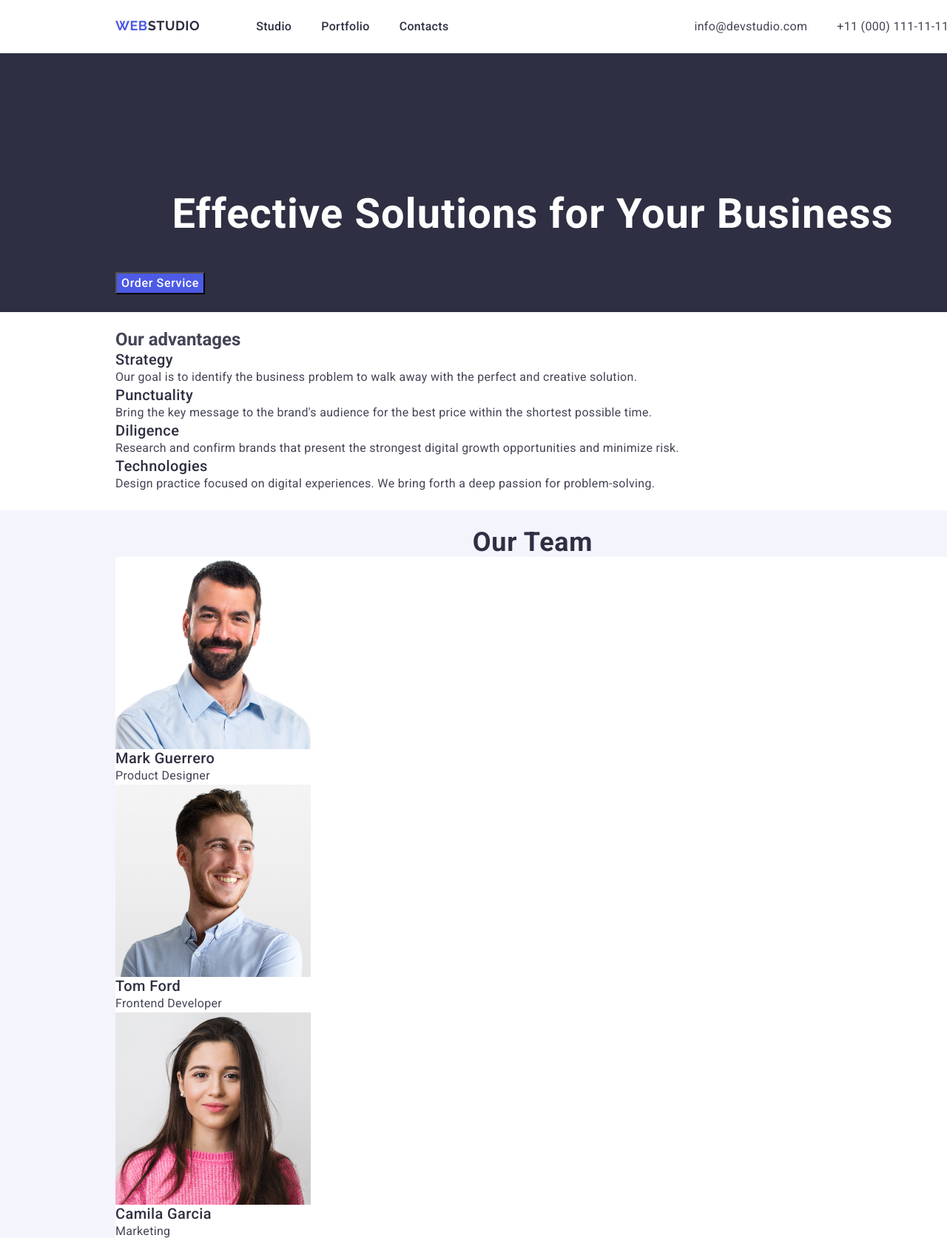
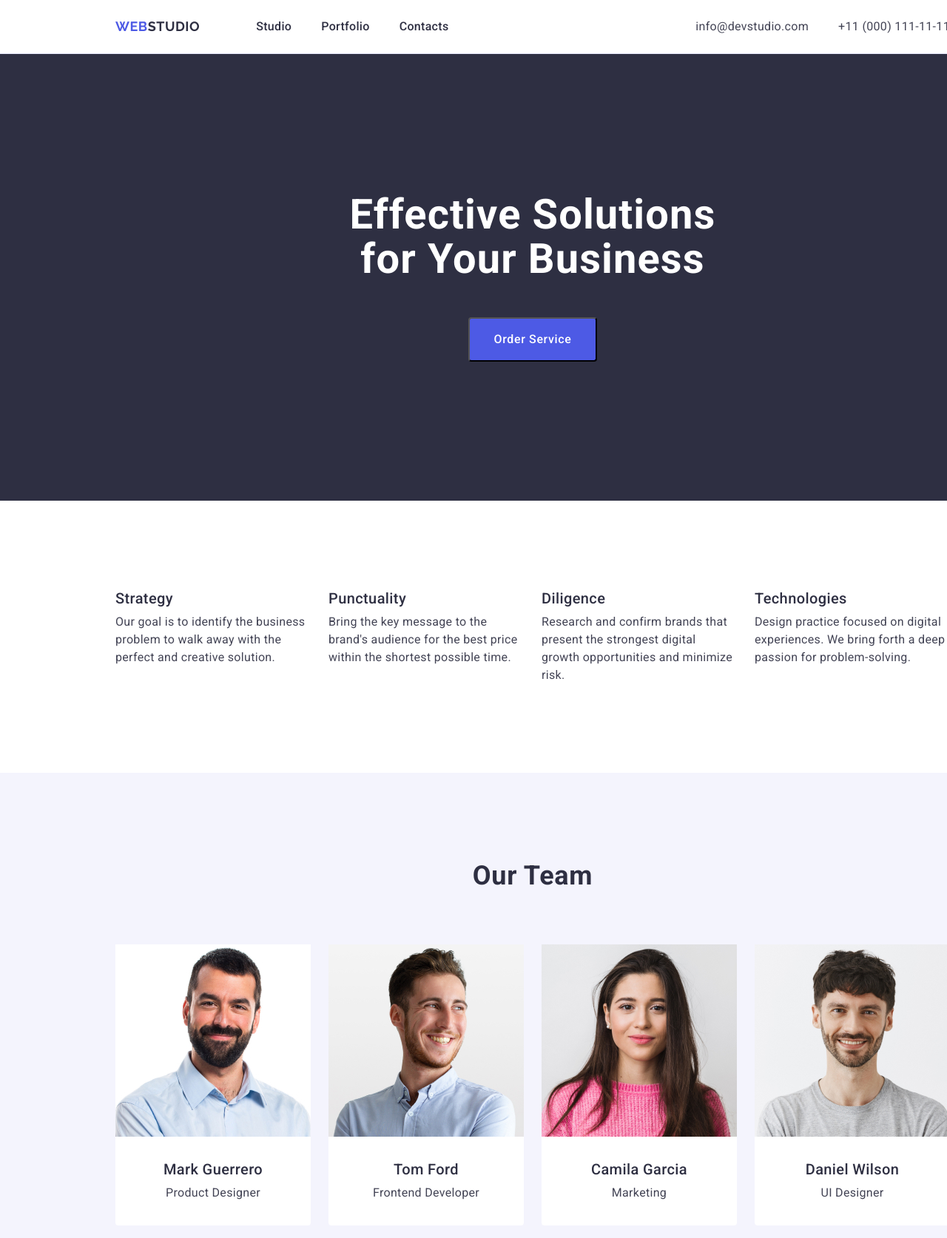
Before and after one commit to RomanBabych/goit-markup-hw-03, a plain HTML site: page index.html in a window 1280 px wide. Shown: the top 1674 px of the page at 74% size. Drawn offline with nearby package versions, Linux system fonts and the light colour scheme.

Commit message:
homework-3

```diff
--- a/css/styles.css
+++ b/css/styles.css
@@ -33,18 +33,21 @@ img {
     display: block;
 }
 
-header .container {
+.header {
+    border-bottom: 1px solid #E7E9FC;
+}
+
+.header .container {
     display: flex;
-    gap: 332px;
+    justify-content: space-between;
 }
 
 .container {
-    max-width: 1128px;
+    max-width: 1158px;
     padding-left: 0;
     padding-right: 0;
-    margin-left: 156px;
-    margin-right:  156px;
-    padding: 24px 0;
+    margin: 0 auto;
+    padding: 0 15px;
 }
 
 .header-logo {
@@ -55,11 +58,12 @@ header .container {
     letter-spacing: 0.03em;
     color: #4D5AE5;
     text-transform: uppercase;
+    margin-right: 76px;
 }
 
 .header-navigation {
     display: flex;
-    gap:76px
+    align-items: center;
 }
 
 .header-logo span {
@@ -69,6 +73,10 @@ header .container {
 .nav-list {
     display: flex;
     gap: 40px;
+}
+
+.nav-list-item {
+    padding: 24px 0;
 }
 
 .nav-list-item-link {
@@ -93,6 +101,10 @@ header .container {
     gap:40px;
 }
 
+.contacts-list-item {
+    padding: 24px 0;
+}
+
 .contacts-list-item-link {
     color: #434455;
     font-size: 16px;
@@ -108,19 +120,22 @@ header .container {
 
 .solutions {
     background-color: #2E2F42;
+    padding: 188px 0;
 }
 
 .solutions .container {
-    padding-top: 188px;
+
 }
 
 .solutions-title {
+    max-width: 496px;
     text-align: center;
     color: #FFFFFF;
     font-size: 56px;
     font-weight: 700;
     line-height: 1.07;
     letter-spacing: 0.02em;
+    margin: 0 auto 48px;
 }
 
 .solutions-order-btn {
@@ -130,7 +145,10 @@ header .container {
     font-weight: 500;
     line-height: 1.5;
     letter-spacing: 0.04em;
-    margin-top: 48px;
+    display: block;
+    margin: 0 auto;
+    padding: 16px 32px;
+    border-radius: 4px;
     cursor: pointer;
 }
 
@@ -139,12 +157,26 @@ header .container {
     background-color: #404bbf;
 }
 
+.advantages {
+    padding: 120px 0;
+}
+
+.advantages-list {
+    display: flex;
+    gap: 24px;
+}
+
+.advantages-list-item {
+    width: calc((100% - 72px) / 4);
+}
+
 .advantages-list-item-title {
     color: #2E2F42;
     font-size: 20px;
     font-weight: 500;
     line-height: 1.2;
     letter-spacing: 0.02em;
+    margin-bottom: 8px;
 }
 
 .advantages-list-item-text {
@@ -156,6 +188,7 @@ header .container {
 
 .team {
     background-color: #F4F4FD;
+    padding: 120px 0;
 }
 
 .team-title {
@@ -166,10 +199,22 @@ header .container {
     line-height: 1.11;
     letter-spacing: 0.02em;
     text-transform: capitalize;
+    margin-bottom: 72px;
+}
+
+.team-card-list {
+    display: flex;
+    gap: 24px;
 }
 
 .team-card {
+    width: calc((100% - 72px) / 4);
     background-color: #FFFFFF;
+    border-radius: 4px;
+}
+
+.card-info-wrapper {
+    padding: 32px 0
 }
 
 .team-card-title {
@@ -178,6 +223,8 @@ header .container {
     font-weight: 500;
     line-height: 1.2;
     letter-spacing: 0.02em;
+    text-align: center;
+    margin-bottom: 8px;
 }
 
 .team-card-text {
@@ -185,6 +232,11 @@ header .container {
     font-weight: 400;
     line-height: 1.5;
     letter-spacing: 0.02em;
+    text-align: center;
+}
+
+.portfolio {
+    padding: 120px 0;
 }
 
 .portfolio-title {
@@ -195,6 +247,24 @@ header .container {
     line-height: 1.11;
     letter-spacing: 0.02em;
     text-transform: capitalize;
+    margin-bottom: 72px;
+}
+
+.portfolio-list {
+    display: flex;
+    flex-wrap: wrap;
+    row-gap: 48px;
+    column-gap: 24px;
+}
+
+.portfolio-list-item {
+    width: calc((100% - 48px) / 3);
+    border: 1px solid #E7E9FC;
+    border-top: none;
+}
+
+.portfolio-info-wrapper {
+    padding: 32px 16px;
 }
 
 .portfolio-list-item-title {
@@ -203,6 +273,7 @@ header .container {
     font-weight: 500;
     line-height: 1.2;
     letter-spacing: 0.02em;
+    margin-bottom: 8px;
 }
 
 .portfolio-list-item-text {
@@ -220,10 +291,13 @@ header .container {
     line-height: 1.17;
     letter-spacing: 0.03em;
     text-transform: uppercase;
+    display: inline-block;
+    margin-bottom: 16px;
 }
 
-footer {
+.page-footer {
     background-color: #2E2F42;
+    padding: 100px 0;
 }
 
 .footer-logo-secondary-color {
--- a/index.html
+++ b/index.html
@@ -19,7 +19,7 @@
 </head>
 
 <body>
-    <header>
+    <header class="header">
         <div class="container">
             <nav class="header-navigation">
                 <a class="header-logo" href="./index.html">Web<span>Studio</span></a>
@@ -48,7 +48,7 @@
         </section>
         <section class="advantages">
             <div class="container">
-                <h2 class="advantages-title">Our advantages</h2>
+                <h2 hidden class="advantages-title">Our advantages</h2>
                 <ul class="advantages-list">
                     <li class="advantages-list-item">
                         <h3 class="advantages-list-item-title">Strategy</h3>
@@ -85,25 +85,33 @@
                     <li class="team-card">
                         <img class="team-card-img" src="./images/mark-gurrero.jpg" alt="mark-guerrrero" width="264"
                             height="260">
+                        <div class="card-info-wrapper">
                             <h3 class="team-card-title">Mark Guerrero</h3>
                             <p class="team-card-text">Product Designer</p>
+                        </div>
                     </li>
                     <li class="team-card">
                         <img class="team-card-img" src="./images/tom-ford.jpg" alt="tom-ford" width="264" height="260">
+                        <div class="card-info-wrapper">
                             <h3 class="team-card-title">Tom Ford</h3>
                             <p class="team-card-text">Frontend Developer</p>
+                        </div>
                     </li>
                     <li class="team-card">
                         <img class="team-card-img" src="./images/camilia-garcia.jpg" alt="camilia-garcia" width="264"
                             height="260">
+                        <div class="card-info-wrapper">
                             <h3 class="team-card-title">Camila Garcia</h3>
                             <p class="team-card-text">Marketing</p>
+                        </div>
                     </li>
                     <li class="team-card">
                         <img class="team-card-img" src="./images/daniel-wilson.jpg" alt="daniel-wilson" width="264"
                             height="260">
+                        <div class="card-info-wrapper">
                             <h3 class="team-card-title">Daniel Wilson</h3>
                             <p class="team-card-text">UI Designer</p>
+                        </div>
                     </li>
                 </ul>
             </div>
@@ -115,38 +123,50 @@
                     <li class="portfolio-list-item">
                         <img class="portfolio-list-item-img" src="./images/portfolio/banking-app.jpg" alt="banking-app"
                             width="360" height="300">
+                        <div class="portfolio-info-wrapper">
                             <h3 class="portfolio-list-item-title">Banking App</h3>
                             <p class="portfolio-list-item-text">App</p>
+                        </div>
                     </li>
                     <li class="portfolio-list-item">
                         <img class="portfolio-list-item-img" src="./images/portfolio/cashless-payment.jpg"
                             alt="cashless-payment" width="360" height="300">
+                        <div class="portfolio-info-wrapper">
                             <h3 class="portfolio-list-item-title">Cashless Payment</h3>
                             <p class="portfolio-list-item-text">Marketing</p>
+                        </div>
                     </li>
                     <li class="portfolio-list-item">
                         <img class="portfolio-list-item-img" src="./images/portfolio/meditation-app.jpg"
                             alt="meditation-app" width="360" height="300">
+                        <div class="portfolio-info-wrapper">
                             <h3 class="portfolio-list-item-title">Meditation App</h3>
                             <p class="portfolio-list-item-text">App</p>
+                        </div>
                     </li>
                     <li class="portfolio-list-item">
                         <img class="portfolio-list-item-img" src="./images/portfolio/taxi-service.jpg"
                             alt="taxi-service" width="360" height="300">
+                        <div class="portfolio-info-wrapper">
                             <h3 class="portfolio-list-item-title">Taxi Service</h3>
                             <p class="portfolio-list-item-text">Marketing</p>
+                        </div>
                     </li>
                     <li class="portfolio-list-item">
                         <img class="portfolio-list-item-img" src="./images/portfolio/screen-illustrations.jpg"
                             alt="screen-ilustrations" width="360" height="300">
+                        <div class="portfolio-info-wrapper">
                             <h3 class="portfolio-list-item-title">Screen Illustrations</h3>
                             <p class="portfolio-list-item-text">Design</p>
+                        </div>
                     </li>
                     <li class="portfolio-list-item">
                         <img class="portfolio-list-item-img" src="./images/portfolio/online-courses.jpg"
                             alt="online-courses" width="360" height="300">
+                        <div class="portfolio-info-wrapper">
                             <h3 class="portfolio-list-item-title">Online Courses</h3>
                             <p class="portfolio-list-item-text">Marketing</p>
+                        </div>
                     </li>
                 </ul>
             </div>
```
Lines whose indentation alone changed are shown as unchanged.
